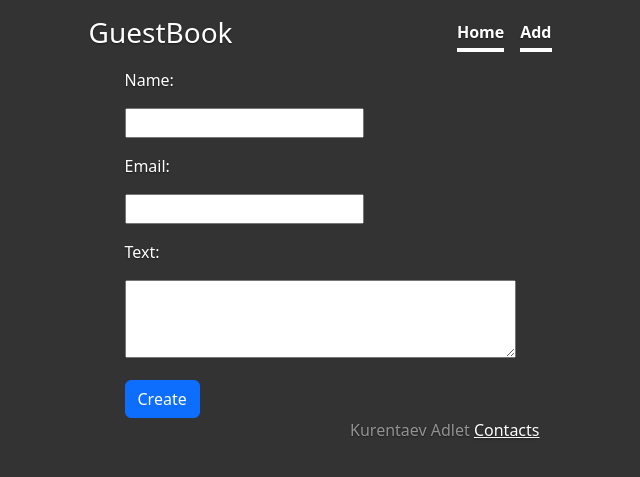
After one commit to kurentaev/exam_7, a Django app: page /guest_book/add/ in a window 1280 px wide. The commit adds this page. Shown: the top 477 px of the page, without its empty margins (320-960 px from the left). Run offline with Django 4.2, Linux system fonts and the light colour scheme; some libraries are stand-ins or nearby versions.

Commit message:
Добавлено добавление записей

```diff
--- a/source/webapp/forms.py
+++ b/source/webapp/forms.py
@@ -0,0 +1,11 @@
+from django import forms
+from django.forms import widgets
+
+
+class GuestsListForm(forms.Form):
+    author = forms.CharField(max_length=200, required=True, label='Name:')
+    email = forms.EmailField(max_length=200, required=True, label='Email:')
+    content = forms.CharField(max_length=3000,
+                              required=True,
+                              label='Text:',
+                              widget=widgets.Textarea(attrs={"cols": 40, "rows": 3}))
--- a/source/webapp/templates/base.html
+++ b/source/webapp/templates/base.html
@@ -14,6 +14,7 @@
           <a href="{% url 'index' %}"><h3 class="masthead-brand">GuestBook</h3></a>
           <nav class="nav nav-masthead justify-content-center">
             <a class="nav-link active" href="{% url 'index' %}">Home</a>
+            <a class="nav-link active" href="{% url 'guest_add' %}">Add</a>
             {% block menu %}{% endblock %}
           </nav>
         </div>
--- /dev/null
+++ b/source/webapp/templates/guest_create.html
@@ -0,0 +1,21 @@
+{% extends 'base.html' %}
+
+{% block title %}
+New guest add
+{% endblock %}
+
+{% block content %}
+      <main role="main" class="inner cover">
+        <p class="lead">
+            <form action="{% url 'guest_add' %}" method="POST">
+            <div class="form">
+              {% include 'partial/guest_form.html' with button_text='Create' %}
+            </div>
+            </form>
+      </main>
+      <footer class="mastfoot mt-auto">
+        <div class="inner">
+          <p>Kurentaev Adlet <a href="/">Contacts</a></p>
+        </div>
+      </footer>
+{% endblock %}
--- /dev/null
+++ b/source/webapp/templates/partial/guest_form.html
@@ -0,0 +1,13 @@
+{% csrf_token %}
+{% load django_bootstrap5 %}
+
+
+{% for field in form %}
+    <p><label for="">{{ field.label }}</label></p>
+       {% for error in field.errors %}
+           <p class="text-danger">{{ error }}</p>
+       {% endfor %}
+    <p>{{ field }}</p>
+{% endfor %}
+
+{% bootstrap_button button_type="submit" content=button_text %}
--- a/source/webapp/urls.py
+++ b/source/webapp/urls.py
@@ -1,7 +1,7 @@
 from django.urls import path
 
 from webapp.views.base import index_view
-# from webapp.views.tasks import add_view
+from webapp.views.guests import add_view
 # from webapp.views.tasks import task_view
 # from webapp.views.tasks import delete_view
 # from webapp.views.tasks import confirm_delete
@@ -11,7 +11,7 @@ from webapp.views.base import index_view
 urlpatterns = [
     path('', index_view, name='index'),
     path('guest_book/', index_view, name='index'),
-    # path('todo_list/add/', add_view, name='todo_add'),
+    path('guest_book/add/', add_view, name='guest_add'),
     # path('todo_list/<int:pk>', task_view, name='todo_detail'),
     # path('delete_task/<int:pk>', delete_view, name='delete'),
     # path('todo_list/confirm_delete/<int:pk>', confirm_delete, name='confirm_delete'),
--- a/source/webapp/views/guests.py
+++ b/source/webapp/views/guests.py
@@ -1,40 +1,28 @@
 from django.shortcuts import render, redirect, get_object_or_404
 
 from webapp.models import GuestsList
-from webapp.models import StatusChoices
-# from webapp.forms import GuestsListForm
+from webapp.forms import GuestsListForm
 
-#
-# def add_view(request):
-#     if request.method == "GET":
-#         form = TasksListForm()
-#         return render(request, "task_create.html", context={'choices': StatusChoices.choices, 'form': form})
-#     elif request.method == "POST":
-#         form = TasksListForm(request.POST)
-#         if form.is_valid():
-#             if request.POST.get('deadline') == '':
-#                 print(123)
-#                 deadline = None
-#             else:
-#                 deadline = request.POST.get('deadline')
-#             task_data = {
-#                 'title': request.POST.get('title'),
-#                 'status': request.POST.get('status'),
-#                 'deadline': deadline,
-#                 'description': request.POST.get('description')
-#             }
-#             task = TasksList.objects.create(**task_data)
-#             return redirect('todo_detail', pk=task.pk)
-#
-#
-# def task_view(request, pk):
-#     task = get_object_or_404(TasksList, pk=pk)
-#     return render(request, 'task.html', context={'task': task, "choices": StatusChoices.choices})
-#
-#
+
+def add_view(request):
+    if request.method == "GET":
+        form = GuestsListForm()
+        return render(request, "guest_create.html", context={'form': form})
+    elif request.method == "POST":
+        form = GuestsListForm(request.POST)
+        if form.is_valid():
+            guest_data = {
+                'author': request.POST.get('author'),
+                'email': request.POST.get('email'),
+                'content': request.POST.get('content')
+            }
+            GuestsList.objects.create(**guest_data)
+            return redirect('index')
+
+
 # def delete_view(request, pk):
-#     task = get_object_or_404(TasksList, pk=pk)
-#     return render(request, 'task_confirm_delete.html', context={'task': task})
+#     guest = get_object_or_404(GuestsList, pk=pk)
+#     return render(request, 'guest_confirm_delete.html', context={'task': task})
 #
 #
 # def confirm_delete(request, pk):
```
